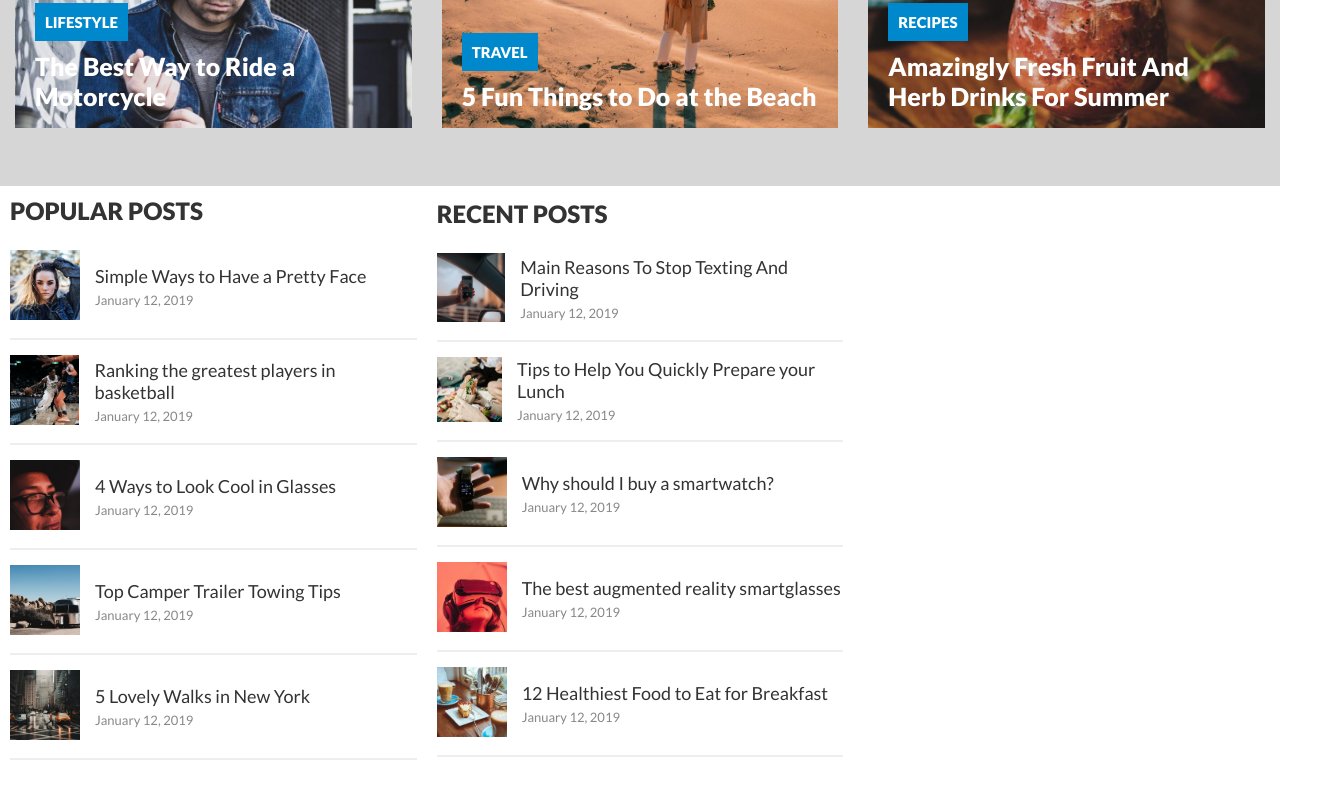
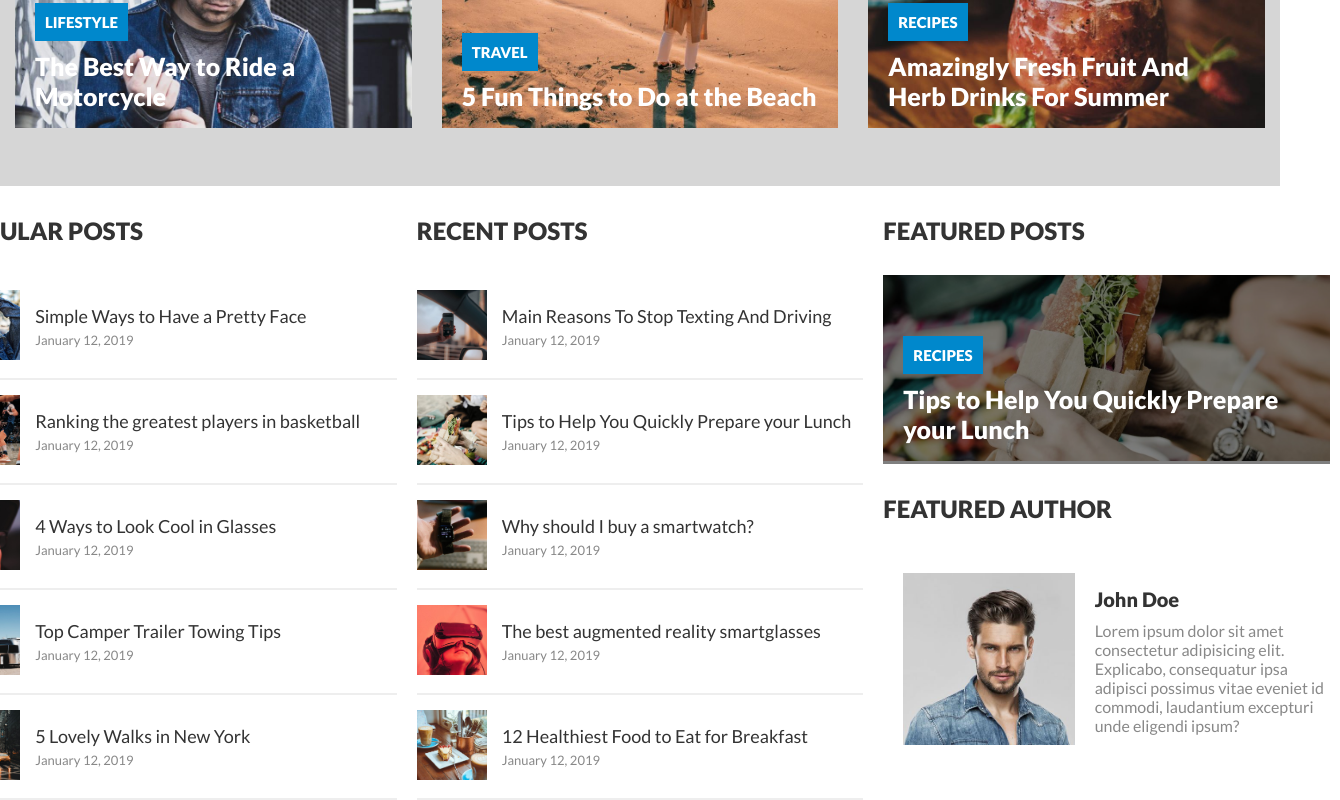
Before and after one commit to LorenzoBuongiorno/proj-html-vuejs, a Vue app: page / in a window 1280 px wide. Shown: the part 684-1484 px from the top of the page, 1340 px wide, since content can reach past the window. Before the commit the page ends 1444 px from the top, so only its background shows below. Built offline with nearby package versions, Linux system fonts and the light colour scheme.

Commit message:
featured post and author

```diff
--- /dev/null
+++ b/src/components/FeaturedCard.vue
@@ -0,0 +1,80 @@
+<template>
+    <div>
+        <h2>FEATURED POSTS</h2>
+        <div class="featured-card-post">
+            <div class="dark-layer"></div>
+            <img class="w-100" :src="'/images/blog-' + posts[12].bg_image + ' (1).jpg'" alt="">
+            <div class="post-introduction">
+                <span class="category">{{posts[12].category[0]}}</span>
+                <div class="title">{{posts[12].title}}</div>
+            </div>
+        </div>
+        <h2>FEATURED AUTHOR</h2>
+        <div class="featured-card-author">
+            <div class="author-pic">
+                <img class="w-100" :src="'/images/avatar.jpg'" alt="">
+            </div>
+            <div>
+                <div class="author">{{posts[12].author}}</div>
+                <p>Lorem ipsum dolor sit amet consectetur adipisicing elit. Explicabo, consequatur ipsa adipisci possimus vitae eveniet id commodi, laudantium excepturi unde eligendi ipsum?</p>
+            </div>
+        </div>
+    </div>
+</template>
+
+<script>
+export default {
+    props: {
+        posts: Array
+    }
+}
+</script>
+
+<style lang="scss">
+@import '@/style/variables.scss';
+.featured-card-post{
+    position: relative;
+    .dark-layer{
+        position: absolute;
+        width: 100%;
+        height: 100%;
+        background-color: rgba($color: #000000, $alpha: 0.5);
+    }
+    .post-introduction{
+        position: absolute;
+        bottom: 0px;
+        padding: 20px;
+        .category{
+            color: $light-color;
+            text-transform: uppercase;
+            font-weight: 900;
+            padding: 10px;
+            font-size: 15px;
+            background-color: $main-blue-color;
+        }
+        .title{
+            color: $light-color;
+            font-weight: 900;
+            font-size: 25px;
+            margin-top: 20px;
+        }
+    }
+}
+.featured-card-author{
+    display: flex;
+    align-items: center;
+    .author-pic{
+        width: 900px;
+        padding: 20px;
+    }
+    .author{
+        font-weight: 900;
+        font-size: 20px;
+        color: #333;
+        margin-bottom: 10px;
+    }
+    p{
+        color: #888;
+    }
+}
+</style>
--- a/src/components/HeaderBox.vue
+++ b/src/components/HeaderBox.vue
@@ -48,6 +48,7 @@ export default {
     height: 60px;
     background-color: $main-blue-color;
     font-weight: 900;
+    align-items: center;
     span{
         font-size: 14px;
         margin: 0px 15px;
@@ -92,6 +93,7 @@ export default {
     }
     .row{
         justify-content: space-between;
+            align-items: center;
     }
 }
 </style>
--- a/src/components/JumbotronCard.vue
+++ b/src/components/JumbotronCard.vue
@@ -3,7 +3,7 @@
         <img class="w-100" :src="'/images/blog-' + post.bg_image + '.jpg'" alt="">
         <div class="post-introduction">
             <span class="category">{{post.category[0]}}</span>
-            <div class="description">{{post.title}}</div>
+            <div class="title">{{post.title}}</div>
         </div>
     </div>
 </template>
@@ -30,7 +30,7 @@ export default {
         font-size: 15px;
         background-color: $main-blue-color;
     }
-    .description{
+    .title{
         color: $light-color;
         font-weight: 900;
         font-size: 25px;
--- a/src/components/MainBox.vue
+++ b/src/components/MainBox.vue
@@ -21,7 +21,10 @@
               <small-card v-if="i > 10 && i < 16" :postSmall="postSmall"/>
             </div>
           </div>
-          <div class="jumbo-column featured-posts"></div>
+          <div class="jumbo-column featured-posts">
+            <featured-card :posts="posts"/>
+
+          </div>
         </div>
       </div>
       <div class="category"></div>
@@ -33,11 +36,13 @@
 <script>
 import JumbotronCard from './JumbotronCard.vue'
 import SmallCard from './SmallCard.vue'
+import FeaturedCard from './FeaturedCard.vue'
 
 export default {
   components: {
     JumbotronCard,
-    SmallCard
+    SmallCard,
+    FeaturedCard
     },
     props: {
       posts: Array,
@@ -65,7 +70,7 @@ export default {
     margin: 0px 10px;
   }
   h2{
-    margin: 10px 0px;
+    margin: 30px 0px;
     color: #333;
   }
 }
--- a/src/style/main.scss
+++ b/src/style/main.scss
@@ -17,7 +17,6 @@ a{
 .row{
     width: 1700px;
     display: flex;
-    align-items: center;
 }
 
 .w-100{
```
